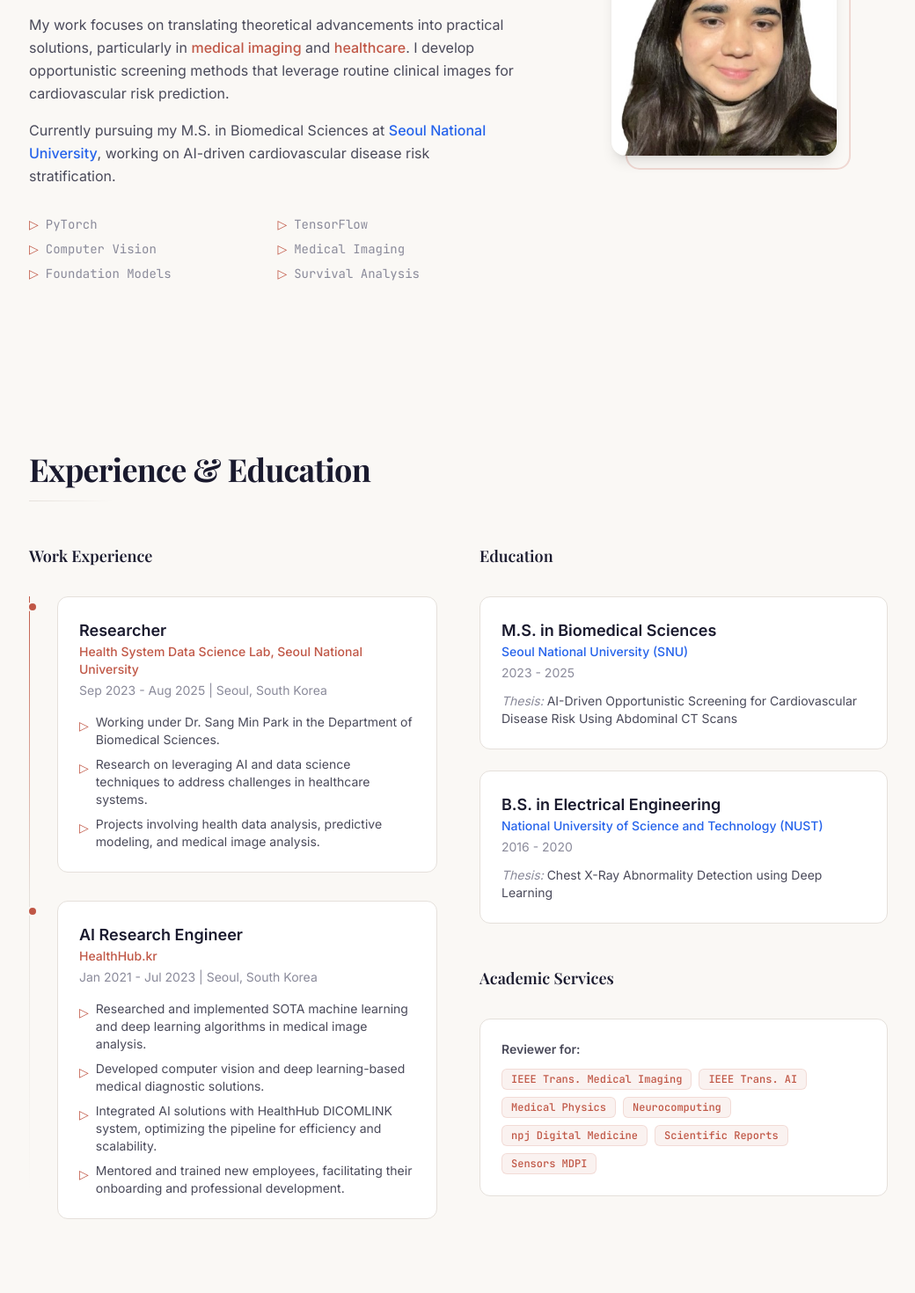
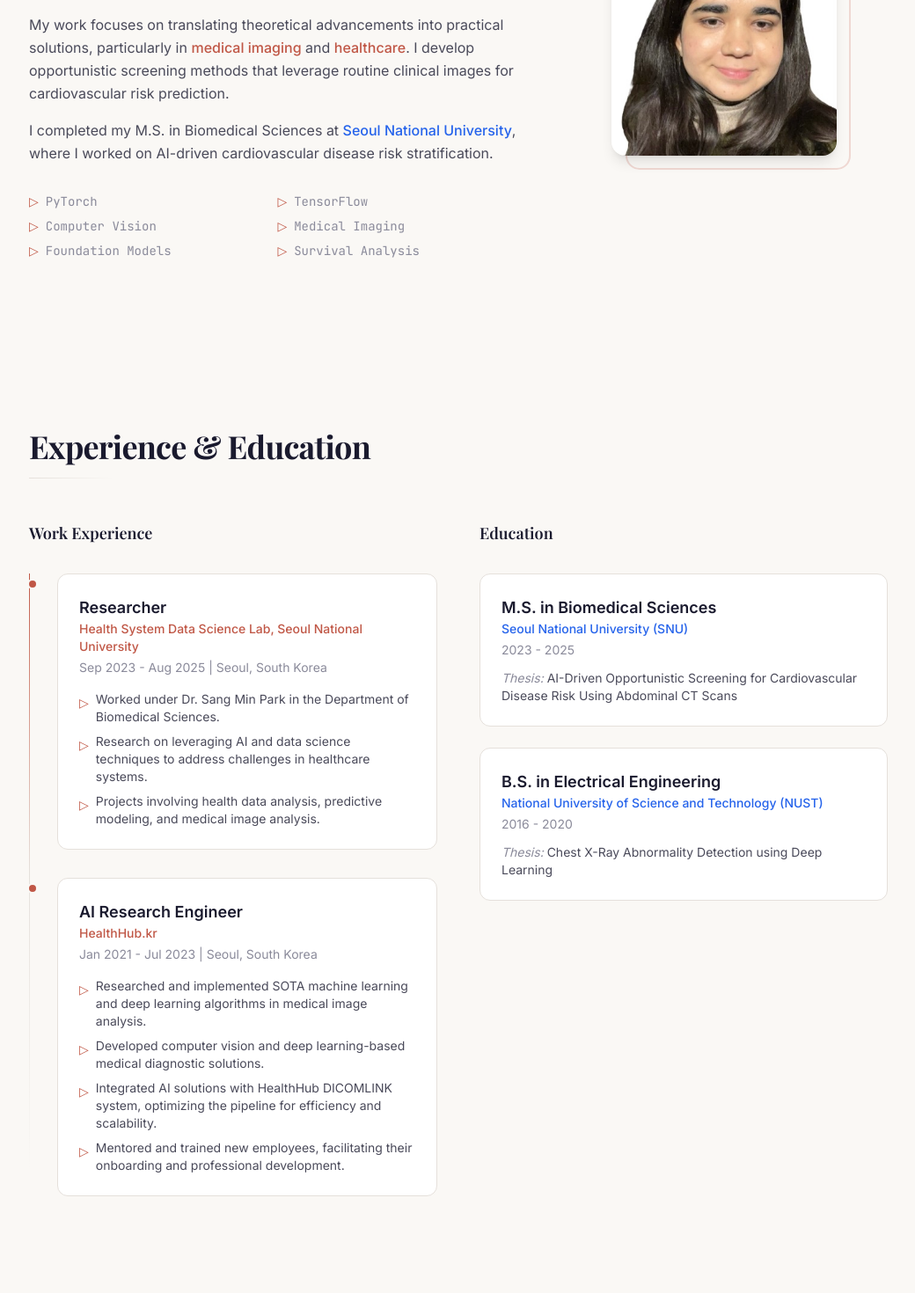
Before and after one commit to Azkarehman/Azkarehman.github.io, a Next.js app: page / in a window 1280 px wide. Shown: the part 1080-2550 px from the top of the page at 88% size, without its empty margins (119-1159 px from the left). Built offline with nearby package versions, Linux system fonts and the light colour scheme; a web font is replaced by a local one.

Commit message:
Remove reviewer section, update to completed M.S.

```diff
--- a/src/components/About.tsx
+++ b/src/components/About.tsx
@@ -24,9 +24,9 @@ export default function About() {
             for cardiovascular risk prediction.
           </p>
           <p>
-            Currently pursuing my M.S. in Biomedical Sciences at{" "}
+            I completed my M.S. in Biomedical Sciences at{" "}
             <span className="text-accent-blue font-medium">Seoul National University</span>,
-            working on AI-driven cardiovascular disease risk stratification.
+            where I worked on AI-driven cardiovascular disease risk stratification.
           </p>
 
           <div className="pt-4 grid grid-cols-2 gap-2 text-sm font-mono text-ink-muted">
--- a/src/components/Experience.tsx
+++ b/src/components/Experience.tsx
@@ -9,7 +9,7 @@ const experiences = [
     location: "Seoul, South Korea",
     period: "Sep 2023 - Aug 2025",
     points: [
-      "Working under Dr. Sang Min Park in the Department of Biomedical Sciences.",
+      "Worked under Dr. Sang Min Park in the Department of Biomedical Sciences.",
       "Research on leveraging AI and data science techniques to address challenges in healthcare systems.",
       "Projects involving health data analysis, predictive modeling, and medical image analysis.",
     ],
@@ -125,30 +125,6 @@ export default function Experience() {
             ))}
           </div>
 
-          {/* Academic Services */}
-          <h3 className="text-lg font-serif text-ink font-semibold mt-12 mb-8">
-            Academic Services
-          </h3>
-          <div className="card p-6">
-            <p className="text-sm text-ink-light mb-3 font-semibold">
-              Reviewer for:
-            </p>
-            <div className="flex flex-wrap gap-2">
-              {[
-                "IEEE Trans. Medical Imaging",
-                "IEEE Trans. AI",
-                "Medical Physics",
-                "Neurocomputing",
-                "npj Digital Medicine",
-                "Scientific Reports",
-                "Sensors MDPI",
-              ].map((journal) => (
-                <span key={journal} className="tag text-xs">
-                  {journal}
-                </span>
-              ))}
-            </div>
-          </div>
         </div>
       </div>
     </AnimatedSection>
```
